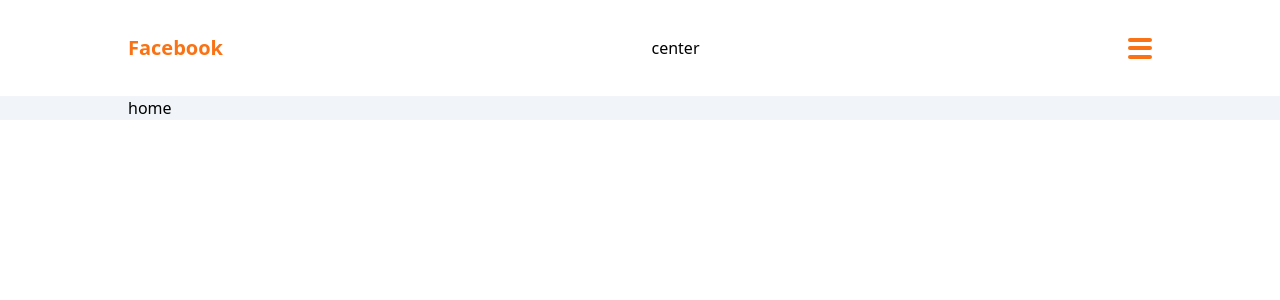
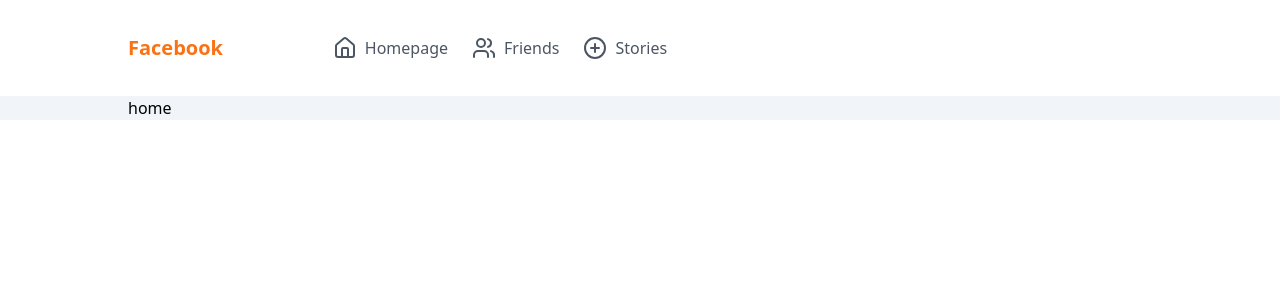
Before and after one commit to lukaChikashvili/media, a Next.js app in the folder media/: page / in a window 1280 px wide. Shown: the top 300 px of the page. Built offline with nearby package versions, Linux system fonts and the light colour scheme.

Commit message:
add clerk authentication setup

```diff
--- a/media/app/layout.js
+++ b/media/app/layout.js
@@ -1,6 +1,7 @@
 import localFont from "next/font/local";
 import "./globals.css";
 import NavBar from "@/components/NavBar";
+import { ClerkProvider } from "@clerk/nextjs";
 
 const geistSans = localFont({
   src: "./fonts/GeistVF.woff",
@@ -20,6 +21,7 @@ export const metadata = {
 
 export default function RootLayout({ children }) {
   return (
+    <ClerkProvider>
     <html lang="en">
       <body
         className={`${geistSans.variable} ${geistMono.variable} antialiased`}
@@ -33,5 +35,6 @@ export default function RootLayout({ children }) {
 
       </body>
     </html>
+    </ClerkProvider>
   );
 }
--- a/media/components/MobileMenu.jsx
+++ b/media/components/MobileMenu.jsx
@@ -7,7 +7,7 @@ const MobileMenu = () => {
     const [isOpen, setIsOpen] = useState(false);
 
   return (
-    <div>
+    <div className="md:hidden">
       <div className="flex flex-col gap-[4.5px] cursor-pointer"
            onClick={() => setIsOpen((prev) => !prev)}>
          <div className={`w-6 h-1 bg-orange-500 rounded-sm ${isOpen ? "rotate-45" : ""} origin-left duration-500 ease-in`} />
--- a/media/components/NavBar.jsx
+++ b/media/components/NavBar.jsx
@@ -1,6 +1,7 @@
 
 import Link from "next/link"
 import MobileMenu from "./MobileMenu"
+import { CirclePlus, House, Users } from 'lucide-react'
 
 
 
@@ -9,16 +10,31 @@ const NavBar = () => {
 
   return (
     <div className="h-24 flex items-center justify-between">
-      <div>
+      <div className="md:hidden lg:block w-[20%]">
         <Link href="/" className="font-bold text-xl text-orange-500">Facebook</Link>
       </div>
 
-      <div>
-        center
+      <div className="hidden md:flex w-[50%]">
+         <div className="flex gap-6 text-gray-600">
+            <Link href="/" className="flex items-center gap-2">
+                <House />
+                <span>Homepage</span>
+            </Link>
+
+            <Link href="/" className="flex items-center gap-2">
+                <Users />
+                <span>Friends</span>
+            </Link>
+
+            <Link href="/" className="flex items-center gap-2">
+                <CirclePlus />
+                <span>Stories</span>
+            </Link>
+         </div>
       </div>
 
 
-      <div>
+      <div className="w-[30%] flex items-center gap-4 xl:gap-8 justify-end">
         <MobileMenu />
       </div>
     </div>
--- a/media/package.json
+++ b/media/package.json
@@ -9,9 +9,11 @@
     "lint": "next lint"
   },
   "dependencies": {
+    "@clerk/nextjs": "^6.5.1",
+    "lucide-react": "^0.462.0",
+    "next": "15.0.3",
     "react": "19.0.0-rc-66855b96-20241106",
-    "react-dom": "19.0.0-rc-66855b96-20241106",
-    "next": "15.0.3"
+    "react-dom": "19.0.0-rc-66855b96-20241106"
   },
   "devDependencies": {
     "postcss": "^8",
```
Also changed, not shown: media/middleware.js (added, +18 -0 lines), 1 other file (tests, documents, lock files or other folders).
